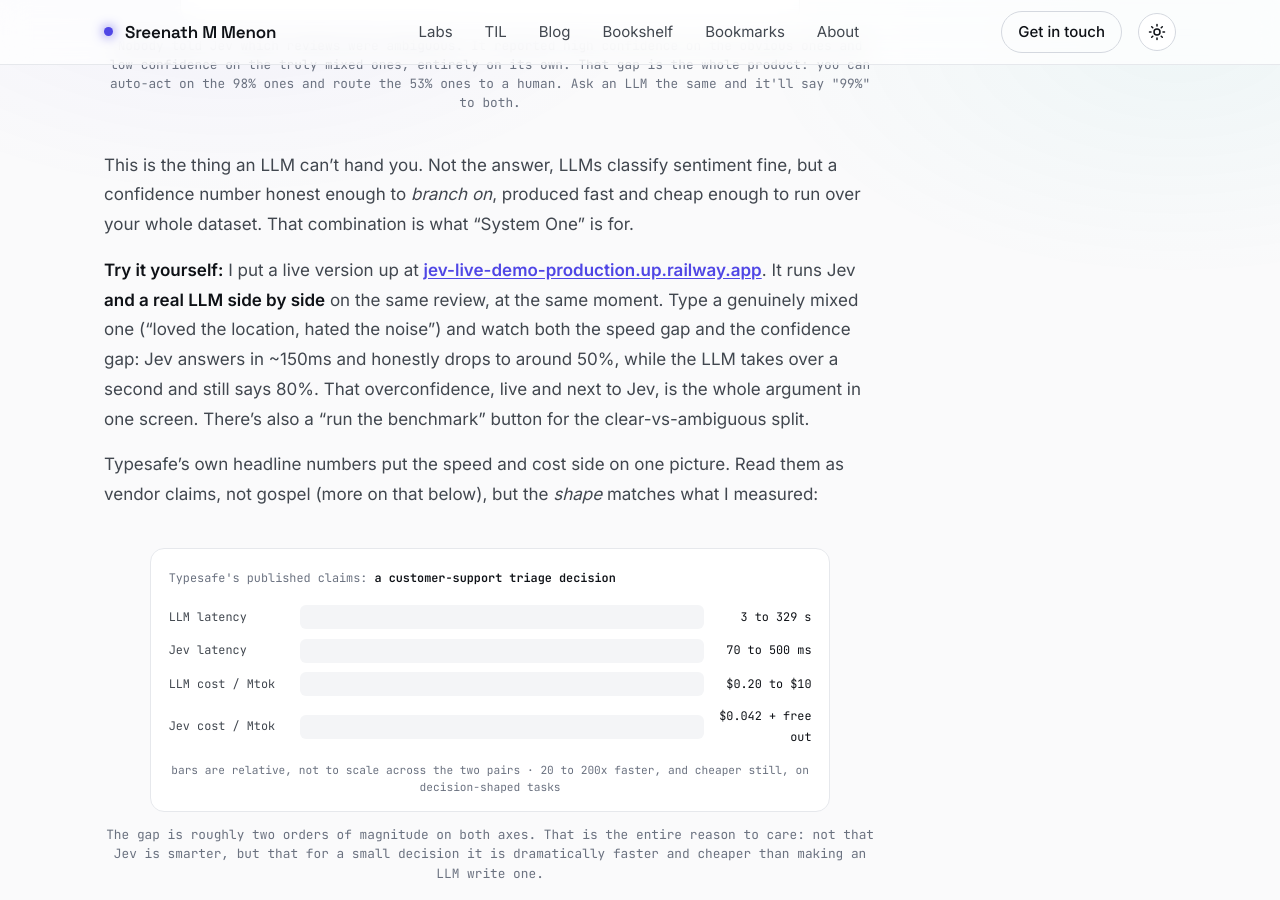
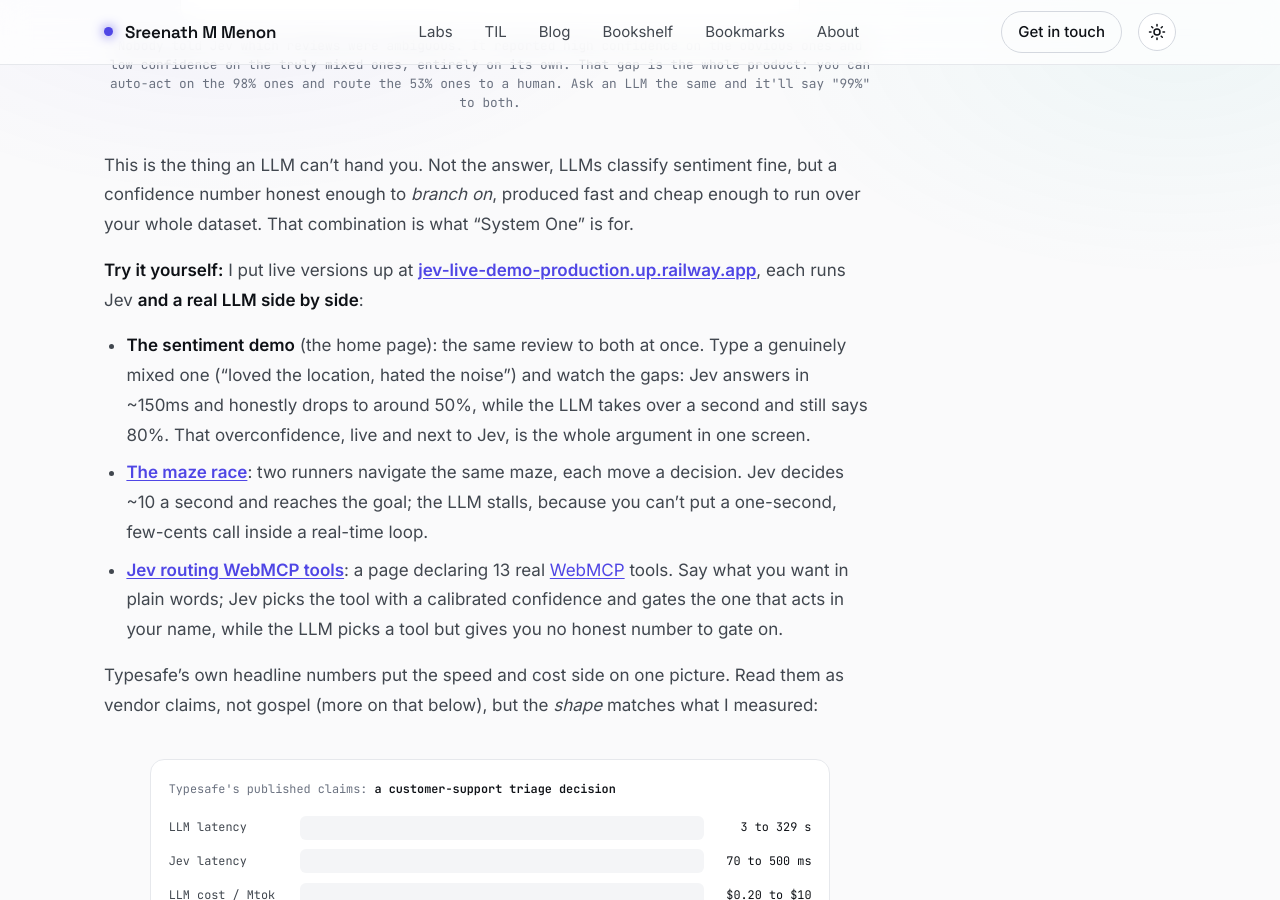
Before and after one commit to sreenathmmenon/sreenathmmenon.github.io, a Jekyll site: the page built from _blog/2026-09-20-jev-the-ai-that-returns-a-decision-not-a-paragraph.md, in a window 1280 px wide and 900 px high, scrolled down 4612 px. Built offline with Jekyll 4.4.1, drawn with Linux system fonts in a browser that asks for light colours.

Commit message:
Cross-link the Jev x WebMCP routing demo in both posts
Jev post: 'Try it' now lists all three live demos (sentiment, maze race,
WebMCP routing). WebMCP post: add a 'what decides which tool' note in
where-this-is-headed, linking Jev as the fast calibrated router/gate for
the demo's 13 tools, with the live side-by-side link.

```diff
--- a/_blog/2026-09-20-jev-the-ai-that-returns-a-decision-not-a-paragraph.md
+++ b/_blog/2026-09-20-jev-the-ai-that-returns-a-decision-not-a-paragraph.md
@@ -250,7 +250,11 @@ But the number I actually care about is this one. When I split Jev's confidence
 
 This is the thing an LLM can't hand you. Not the answer, LLMs classify sentiment fine, but a confidence number honest enough to *branch on*, produced fast and cheap enough to run over your whole dataset. That combination is what "System One" is for.
 
-**Try it yourself:** I put a live version up at **[jev-live-demo-production.up.railway.app](https://jev-live-demo-production.up.railway.app)**. It runs Jev **and a real LLM side by side** on the same review, at the same moment. Type a genuinely mixed one ("loved the location, hated the noise") and watch both the speed gap and the confidence gap: Jev answers in ~150ms and honestly drops to around 50%, while the LLM takes over a second and still says 80%. That overconfidence, live and next to Jev, is the whole argument in one screen. There's also a "run the benchmark" button for the clear-vs-ambiguous split.
+**Try it yourself:** I put live versions up at **[jev-live-demo-production.up.railway.app](https://jev-live-demo-production.up.railway.app)**, each runs Jev **and a real LLM side by side**:
+
+- **The sentiment demo** (the home page): the same review to both at once. Type a genuinely mixed one ("loved the location, hated the noise") and watch the gaps: Jev answers in ~150ms and honestly drops to around 50%, while the LLM takes over a second and still says 80%. That overconfidence, live and next to Jev, is the whole argument in one screen.
+- **[The maze race](https://jev-live-demo-production.up.railway.app/)**: two runners navigate the same maze, each move a decision. Jev decides ~10 a second and reaches the goal; the LLM stalls, because you can't put a one-second, few-cents call inside a real-time loop.
+- **[Jev routing WebMCP tools](https://jev-live-demo-production.up.railway.app/webmcp)**: a page declaring 13 real [WebMCP](/blog/2026-08-04-webmcp-teaching-websites-to-talk-to-ai-agents/) tools. Say what you want in plain words; Jev picks the tool with a calibrated confidence and gates the one that acts in your name, while the LLM picks a tool but gives you no honest number to gate on.
 
 Typesafe's own headline numbers put the speed and cost side on one picture. Read them as vendor claims, not gospel (more on that below), but the *shape* matches what I measured:
 
```
Also changed, not shown: _blog/2026-08-04-webmcp-teaching-websites-to-talk-to-ai-agents.md (+2 -0 lines).
